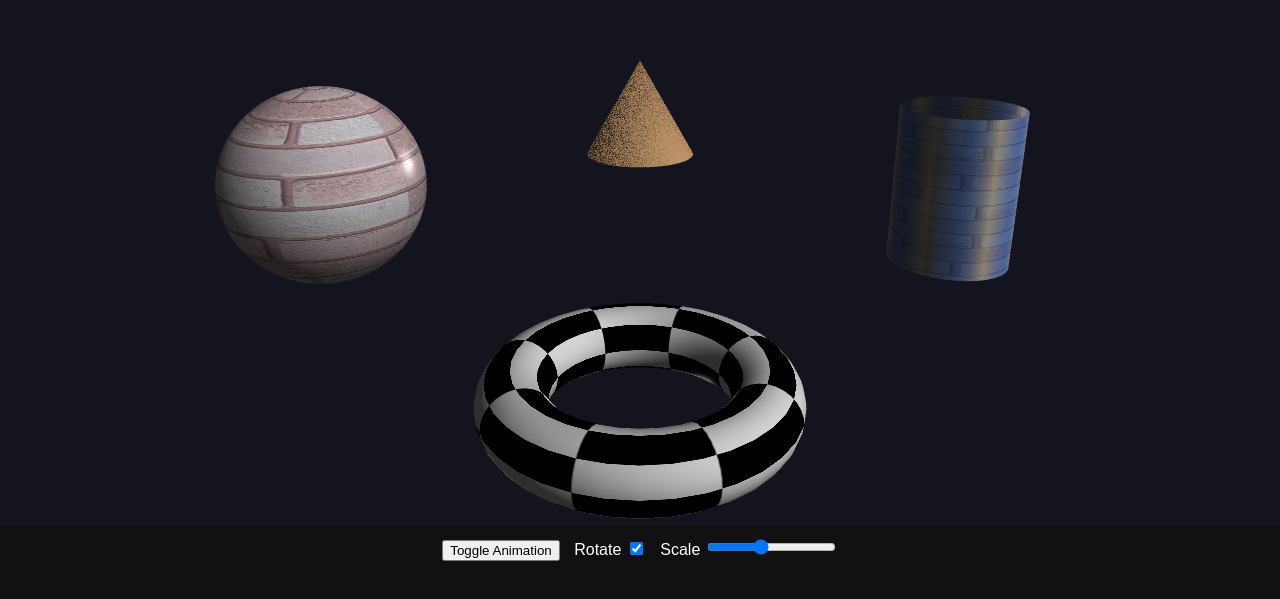
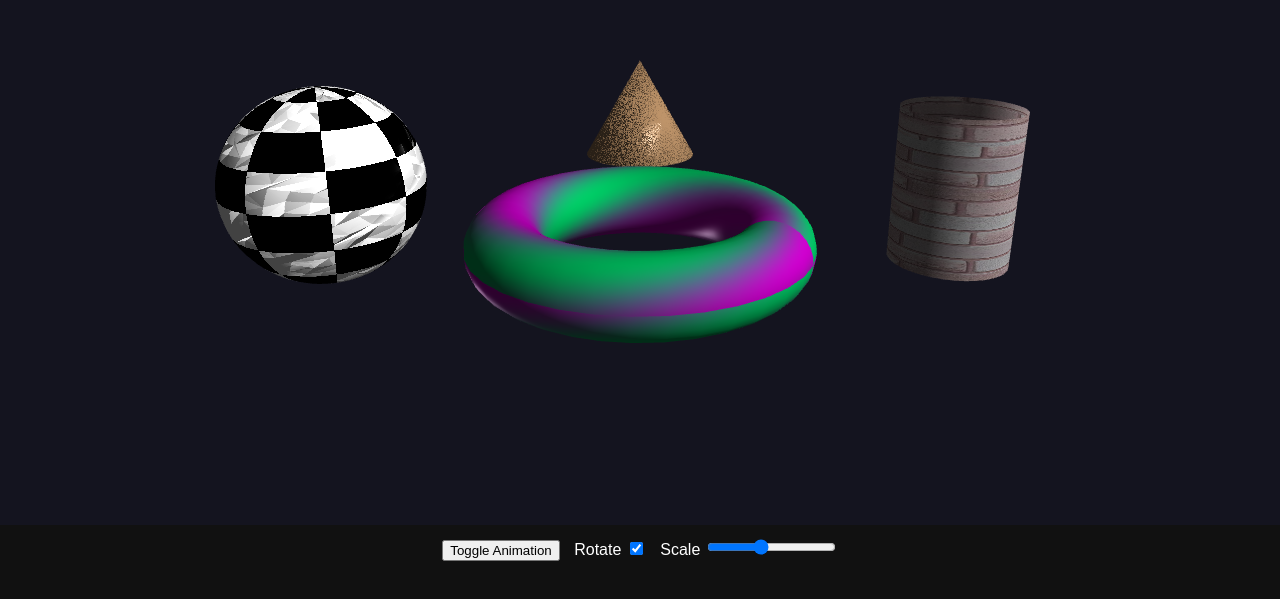
Before and after one commit to tanupatel1/Tanisha_hw5, a plain HTML site: page index.html in a window 1280 px wide. Shown: the part 155-754 px from the top of the page. Drawn offline with Linux system fonts and the light colour scheme; animation ran at ten frames a second.

Commit message:
final work and submission of hw 5

```diff
--- a/Primitives.js
+++ b/Primitives.js
@@ -1,6 +1,3 @@
-// Primitives.js
-// Creates buffer objects (vbo, nbo, uvbo, tbo) and returns an object with vertexCount
-
 function createBufferFromIndices(gl, positions, normals, uvs, tangents, indices){
   const pos=[], nrm=[], uv=[], tan=[];
   for(let i=0;i<indices.length;i++){
@@ -27,11 +24,12 @@ function createSphere(gl, radius=0.5, latBands=24, longBands=24){
     const sinT = Math.sin(theta), cosT = Math.cos(theta);
     for(let lon=0; lon<=longBands; lon++){
       const phi = lon * 2 * Math.PI / longBands;
-      const x = radius * sinT * Math.cos(phi), y = radius * cosT, z = radius * sinT * Math.sin(phi);
+      const x = radius * sinT * Math.cos(phi);
+      const y = radius * cosT;
+      const z = radius * sinT * Math.sin(phi);
       positions.push(x,y,z);
-      normals.push(x/radius, y/radius, z/radius);
+      normals.push(x/radius,y/radius,z/radius);
       uvs.push(lon/longBands, lat/latBands);
-      // tangent along increasing longitude
       tangents.push(-Math.sin(phi),0,Math.cos(phi));
     }
   }
@@ -42,7 +40,7 @@ function createSphere(gl, radius=0.5, latBands=24, longBands=24){
       indices.push(first,second,first+1, second,second+1, first+1);
     }
   }
-  return createBufferFromIndices(gl,positions,normals,uvs,tangents,indices);
+  return createBufferFromIndices(gl, positions, normals, uvs, tangents, indices);
 }
 
 // ===== Cylinder =====
@@ -51,59 +49,77 @@ function createCylinder(gl, radius=0.3, height=0.8, segments=32){
   for(let i=0;i<=segments;i++){
     const theta=i*2*Math.PI/segments;
     const x=radius*Math.cos(theta), z=radius*Math.sin(theta);
-    // two vertices per ring (bottom, top)
     positions.push(x,-height/2,z, x,height/2,z);
     normals.push(x,0,z, x,0,z);
     uvs.push(i/segments,0, i/segments,1);
-    tangents.push(-Math.sin(theta),0, Math.cos(theta), -Math.sin(theta),0,Math.cos(theta));
+    tangents.push(-Math.sin(theta),0,Math.cos(theta), -Math.sin(theta),0,Math.cos(theta));
   }
   for(let i=0;i<segments;i++){
     const a=i*2,b=a+1,c=a+2,d=a+3;
     indices.push(a,b,c,b,d,c);
   }
-  return createBufferFromIndices(gl,positions,normals,uvs,tangents,indices);
+  return createBufferFromIndices(gl, positions, normals, uvs, tangents, indices);
 }
 
 // ===== Cone =====
 function createCone(gl, radius=0.4, height=0.7, segments=32){
   const positions=[], normals=[], uvs=[], tangents=[], indices=[];
-  // tip
   positions.push(0,height/2,0); normals.push(0,1,0); uvs.push(0.5,1); tangents.push(1,0,0);
   for(let i=0;i<=segments;i++){
     const theta=i*2*Math.PI/segments;
     const x=radius*Math.cos(theta), z=radius*Math.sin(theta);
     positions.push(x,-height/2,z);
-    // approximate normal
-    const len=Math.sqrt(radius*radius+height*height);
-    normals.push(x/len, radius/len, z/len);
-    uvs.push(i/segments,0);
+    normals.push(x,0,z);
+    uvs.push((Math.cos(theta)+1)/2,0);
     tangents.push(-Math.sin(theta),0,Math.cos(theta));
   }
   for(let i=1;i<=segments;i++){
     indices.push(0,i,i+1);
   }
-  return createBufferFromIndices(gl,positions,normals,uvs,tangents,indices);
+  return createBufferFromIndices(gl, positions, normals, uvs, tangents, indices);
 }
 
 // ===== Torus =====
-function createTorus(gl,R=0.25,r=0.1,radial=32,tubular=24){
+function createTorus(gl, r=0.3, c=0.1, segR=24, segC=12){
   const positions=[], normals=[], uvs=[], tangents=[], indices=[];
-  for(let j=0;j<=radial;j++){
-    const v=j/radial*2*Math.PI, cosV=Math.cos(v), sinV=Math.sin(v);
-    for(let i=0;i<=tubular;i++){
-      const u=i/tubular*2*Math.PI, cosU=Math.cos(u), sinU=Math.sin(u);
-      const x=(R+r*cosU)*cosV, y=r*sinU, z=(R+r*cosU)*sinV;
+  for(let i=0;i<=segR;i++){
+    const theta=i*2*Math.PI/segR;
+    const cosT=Math.cos(theta), sinT=Math.sin(theta);
+    for(let j=0;j<=segC;j++){
+      const phi=j*2*Math.PI/segC;
+      const cosP=Math.cos(phi), sinP=Math.sin(phi);
+      const x=(r+c*cosP)*cosT, y=c*sinP, z=(r+c*cosP)*sinT;
       positions.push(x,y,z);
-      normals.push(cosU*cosV, sinU, cosU*sinV);
-      uvs.push(i/tubular,j/radial);
-      tangents.push(-sinU*cosV,0,-sinU*sinV);
+      const nx = cosP*cosT, ny=sinP, nz=cosP*sinT;
+      normals.push(nx,ny,nz);
+      uvs.push(i/segR,j/segC);
+      tangents.push(-sinT,0,cosT);
     }
   }
-  for(let j=0;j<radial;j++){
-    for(let i=0;i<tubular;i++){
-      const a=(tubular+1)*j+i, b=(tubular+1)*(j+1)+i;
+  for(let i=0;i<segR;i++){
+    for(let j=0;j<segC;j++){
+      const a=i*(segC+1)+j, b=a+segC+1;
       indices.push(a,b,a+1,b,b+1,a+1);
     }
   }
-  return createBufferFromIndices(gl,positions,normals,uvs,tangents,indices);
+  return createBufferFromIndices(gl, positions, normals, uvs, tangents, indices);
 }
+
+// ===== Checker Texture =====
+function makeChecksTexture(size=256,numChecks=8){
+  const canvas = document.createElement('canvas');
+  canvas.width = canvas.height = size;
+  const ctx = canvas.getContext('2d');
+  const cs = size/numChecks;
+  for(let y=0;y<numChecks;y++){
+    for(let x=0;x<numChecks;x++){
+      ctx.fillStyle = (x+y)%2===0?'#fff':'#000';
+      ctx.fillRect(x*cs,y*cs,cs,cs);
+    }
+  }
+  const tex = gl.createTexture();
+  gl.bindTexture(gl.TEXTURE_2D,tex);
+  gl.texImage2D(gl.TEXTURE_2D,0,gl.RGBA,gl.RGBA,gl.UNSIGNED_BYTE,canvas);
+  gl.generateMipmap(gl.TEXTURE_2D);
+  return tex;
+}
--- a/index.html
+++ b/index.html
@@ -2,7 +2,7 @@
 <html>
 <head>
 <meta charset="utf-8" />
-<title>HW5 - Textures & Mapping (all primitives)</title>
+<title>HW5 - Textures & Creative Animations</title>
 <style>
   body { margin:0; background:#111; color:#fff; font-family:sans-serif; }
   canvas { width:100vw; height:85vh; display:block; }
@@ -18,8 +18,6 @@
   <label>Scale <input type="range" id="scale" min="0.3" max="2" step="0.01" value="1"></label>
 </div>
 
-<script src="Primitives.js"></script>
-
 <!-- Vertex Shader -->
 <script id="vs" type="x-shader/x-vertex">
 attribute vec3 aPosition;
@@ -32,10 +30,10 @@ uniform mat4 uView;
 uniform mat4 uProj;
 uniform mat3 uNormalMat;
 
-varying vec3 vPosition;
 varying vec3 vNormal;
 varying vec3 vTangent;
 varying vec2 vUV;
+varying vec3 vPosition;
 
 void main(){
   vec4 worldPos = uModel * vec4(aPosition, 1.0);
@@ -78,47 +76,54 @@ vec3 phong(vec3 N, vec3 baseColor){
 void main(){
   vec3 N = normalize(vNormal);
   vec3 T = normalize(vTangent);
-  vec3 B = normalize(cross(N, T));
-  mat3 TBN = mat3(T, B, N);
+  vec3 B = normalize(cross(N,T));
+  mat3 TBN = mat3(T,B,N);
 
   vec3 baseColor = vec3(0.8);
 
-  if(uWhich == 0){
-    baseColor = texture2D(uTex, vUV).rgb; // sphere
-  } else if(uWhich == 1){
+  if(uWhich==0){ // Sphere with animated checker
     vec3 samp = texture2D(uTex, vUV).rgb;
-    float s = abs(sin((vUV.x + uTime*0.6)*20.0));
-    baseColor = mix(samp, mix(vec3(0.95,0.9,0.7), vec3(0.15,0.4,0.85), s), 0.6);
-  } else if(uWhich == 2){
-    float n = fract(sin(dot(vUV.xy ,vec2(12.9898,78.233)) + uTime*0.1) * 43758.5453);
-    N = normalize(vNormal + (n - 0.5) * 0.6);
-    baseColor = vec3(0.9, 0.7, 0.5);
-  } else {
-    baseColor = texture2D(uTex, vUV).rgb;
+    float pulse = 0.5 + 0.5*sin(uTime*3.0);
+    baseColor = mix(samp, samp*1.5, pulse);
+  } else if(uWhich==1){ // Cylinder
+    float vShift = fract(vUV.y + uTime*0.2);
+    baseColor = texture2D(uTex, vec2(vUV.x,vShift)).rgb;
+  } else if(uWhich==2){ // Cone
+    float n = fract(sin(dot(vUV.xy, vec2(12.9898,78.233)) + uTime*0.5) * 43758.5453);
+    N = normalize(vNormal + (n-0.5)*0.6);
+    baseColor = vec3(0.9,0.7,0.5);
+  } else if(uWhich==3){ // Torus rainbow wave
+    float c = 0.5 + 0.5*sin(uTime + vUV.x*10.0 + vUV.y*10.0);
+    baseColor = vec3(c, 1.0-c, 0.5+c*0.5);
   }
 
   if(uUseNormalMap){
     vec3 mapN = texture2D(uNormalTex, vUV).rgb;
-    vec3 mapped = normalize(mapN * 2.0 - 1.0);
-    N = normalize(TBN * mapped);
+    mapN = mapN*2.0 - 1.0;
+    N = normalize(TBN * mapN);
   }
 
   vec3 outCol = phong(N, baseColor);
-  gl_FragColor = vec4(outCol, 1.0);
+  gl_FragColor = vec4(outCol,1.0);
 }
 </script>
 
+<script src="Primitives.js"></script>
+
 <script>
+// ===== WebGL setup =====
 const canvas = document.getElementById('glcanvas');
 const gl = canvas.getContext('webgl');
 if(!gl){ alert("WebGL not available"); throw new Error("WebGL not available"); }
 
-function resize(){ canvas.width = canvas.clientWidth; canvas.height = canvas.clientHeight; gl.viewport(0,0,canvas.width,canvas.height); }
+function resize(){
+  canvas.width = canvas.clientWidth;
+  canvas.height = canvas.clientHeight;
+  gl.viewport(0,0,canvas.width,canvas.height);
+}
 window.addEventListener('resize', resize); resize();
 
-gl.enable(gl.DEPTH_TEST);
-
-// ====== SHADER SETUP ======
+// ===== Shader helpers =====
 function compile(id){
   const src = document.getElementById(id).textContent;
   const type = id==='vs'? gl.VERTEX_SHADER : gl.FRAGMENT_SHADER;
@@ -133,10 +138,49 @@ function createProg(vsId, fsId){
   if(!gl.getProgramParameter(p, gl.LINK_STATUS)) console.error(gl.getProgramInfoLog(p));
   return p;
 }
+
+// ===== Textures =====
+function loadTexture(url){
+  const tex = gl.createTexture();
+  const img = new Image();
+  img.crossOrigin = "anonymous";
+  img.onload = ()=> {
+    gl.bindTexture(gl.TEXTURE_2D, tex);
+    gl.pixelStorei(gl.UNPACK_FLIP_Y_WEBGL,true);
+    gl.texImage2D(gl.TEXTURE_2D,0,gl.RGBA,gl.RGBA,gl.UNSIGNED_BYTE,img);
+    gl.texParameteri(gl.TEXTURE_2D,gl.TEXTURE_WRAP_S,gl.CLAMP_TO_EDGE);
+    gl.texParameteri(gl.TEXTURE_2D,gl.TEXTURE_WRAP_T,gl.CLAMP_TO_EDGE);
+    gl.texParameteri(gl.TEXTURE_2D,gl.TEXTURE_MIN_FILTER,gl.LINEAR);
+    gl.texParameteri(gl.TEXTURE_2D,gl.TEXTURE_MAG_FILTER,gl.LINEAR);
+  };
+  img.src = url;
+  return tex;
+}
+
+function makeChecksTexture(size=256,numChecks=8){
+  const canvasTex = document.createElement('canvas');
+  canvasTex.width = canvasTex.height = size;
+  const ctx = canvasTex.getContext('2d');
+  const cs = size/numChecks;
+  for(let y=0;y<numChecks;y++){
+    for(let x=0;x<numChecks;x++){
+      ctx.fillStyle = (x+y)%2===0?'#fff':'#000';
+      ctx.fillRect(x*cs,y*cs,cs,cs);
+    }
+  }
+  const tex = gl.createTexture();
+  gl.bindTexture(gl.TEXTURE_2D,tex);
+  gl.texImage2D(gl.TEXTURE_2D,0,gl.RGBA,gl.RGBA,gl.UNSIGNED_BYTE,canvasTex);
+  gl.generateMipmap(gl.TEXTURE_2D);
+  return tex;
+}
+
+// ===== Program =====
 const program = createProg('vs','fs');
 gl.useProgram(program);
+gl.enable(gl.DEPTH_TEST);
 
-// uniform locations
+// ===== Uniforms & attributes =====
 const uModel = gl.getUniformLocation(program,'uModel');
 const uView  = gl.getUniformLocation(program,'uView');
 const uProj  = gl.getUniformLocation(program,'uProj');
@@ -153,16 +197,28 @@ const aNormal = gl.getAttribLocation(program,'aNormal');
 const aTangent = gl.getAttribLocation(program,'aTangent');
 const aUV = gl.getAttribLocation(program,'aUV');
 
-// ====== PRIMITIVES ======
+// ===== Primitives =====
 const sphere = createSphere(gl,0.5,36,36);
 const cylinder = createCylinder(gl,0.3,0.8,36);
 const cone = createCone(gl,0.4,0.7,36);
 const torus = createTorus(gl,0.35,0.1,36,28);
 
-// ====== MATH HELPERS ======
+// ===== Textures =====
+const checkerTex = makeChecksTexture(512,8);
+const normalTex = loadTexture('normalMap.png'); // bump map
+const cylTex = loadTexture('brick.jpg');
+
+// ===== UI & State =====
+let camera=[0,1.2,4];
+let time=0, rotate=true, scale=1, anim=true;
+document.getElementById("toggleAnim").onclick = ()=>{ anim = !anim; };
+document.getElementById("rotate").onchange = e=>{ rotate = e.target.checked; };
+document.getElementById("scale").oninput = e=>{ scale=parseFloat(e.target.value); };
+
+// ===== Math helpers =====
 function perspective(fovy, aspect, near, far){
   const f = 1/Math.tan(fovy/2), nf=1/(near-far), out=new Float32Array(16);
-  out[0]=f/aspect; out[5]=f; out[10]=(far+near)*nf; out[11]=-1; out[14]=2*far*near*nf;
+  out[0]=f/aspect; out[5]=f; out[10]=(far+near)*nf; out[11]=-1; out[14]=2*far*near*nf; out[15]=0;
   return out;
 }
 function lookAt(eye,center,up){
@@ -177,86 +233,27 @@ function sub(a,b){ return a.map((x,i)=>x-b[i]); }
 function cross(a,b){ return [a[1]*b[2]-a[2]*b[1], a[2]*b[0]-a[0]*b[2], a[0]*b[1]-a[1]*b[0]]; }
 function dot(a,b){ return a.reduce((s,v,i)=>s+v*b[i],0); }
 
-// ====== GLOBAL STATE ======
-let camera=[0,1.2,4];
-let time=0, rotate=true, scale=1, anim=true;
-document.getElementById("toggleAnim").onclick = ()=>{ anim = !anim; };
-document.getElementById("rotate").onchange = e=>{ rotate = e.target.checked; };
-document.getElementById("scale").oninput = e=>{ scale=parseFloat(e.target.value); };
-
-// ====== TEXTURES ======
-function loadTextureNoMipmap(url){
-  const tex = gl.createTexture();
-  const img = new Image();
-  img.crossOrigin = "anonymous";
-  img.onload = ()=>{
-    gl.bindTexture(gl.TEXTURE_2D, tex);
-    gl.pixelStorei(gl.UNPACK_FLIP_Y_WEBGL, true);
-    gl.texImage2D(gl.TEXTURE_2D,0,gl.RGBA,gl.RGBA,gl.UNSIGNED_BYTE,img);
-    gl.texParameteri(gl.TEXTURE_2D, gl.TEXTURE_WRAP_S, gl.CLAMP_TO_EDGE);
-    gl.texParameteri(gl.TEXTURE_2D, gl.TEXTURE_WRAP_T, gl.CLAMP_TO_EDGE);
-    gl.texParameteri(gl.TEXTURE_2D, gl.TEXTURE_MIN_FILTER, gl.LINEAR);
-    gl.texParameteri(gl.TEXTURE_2D, gl.TEXTURE_MAG_FILTER, gl.LINEAR);
-  };
-  img.onerror = ()=>{ console.warn("Failed to load",url); };
-  img.src = url;
-  return tex;
-}
-const brickTex = loadTextureNoMipmap('brick.jpg');
-
-// Procedural checkerboard for torus
-function makeChecksTexture(size = 512, checks = 8) {
-  const c = document.createElement('canvas');
-  c.width = c.height = size;
-  const ctx = c.getContext('2d');
-  const checkSize = size / checks;
-  for (let y = 0; y < checks; y++) {
-    for (let x = 0; x < checks; x++) {
-      ctx.fillStyle = (x + y) % 2 === 0 ? '#ffffff' : '#000000';
-      ctx.fillRect(x * checkSize, y * checkSize, checkSize, checkSize);
-    }
-  }
-  const tex = gl.createTexture();
-  gl.bindTexture(gl.TEXTURE_2D, tex);
-  gl.pixelStorei(gl.UNPACK_FLIP_Y_WEBGL, true);
-  gl.texImage2D(gl.TEXTURE_2D, 0, gl.RGBA, gl.RGBA, gl.UNSIGNED_BYTE, c);
-  gl.texParameteri(gl.TEXTURE_2D, gl.TEXTURE_WRAP_S, gl.REPEAT);
-  gl.texParameteri(gl.TEXTURE_2D, gl.TEXTURE_WRAP_T, gl.REPEAT);
-  gl.texParameteri(gl.TEXTURE_2D, gl.TEXTURE_MIN_FILTER, gl.LINEAR);
-  gl.texParameteri(gl.TEXTURE_2D, gl.TEXTURE_MAG_FILTER, gl.LINEAR);
-  return tex;
-}
-const checksTex = makeChecksTexture(512, 8);
-
-// ====== DRAW HELPERS ======
-function modelMat(tx, ty, tz, angleY){
-  const c = Math.cos(angleY), s = Math.sin(angleY);
+function modelMat(tx,ty,tz,angleY){
+  const c=Math.cos(angleY), s=Math.sin(angleY);
   return new Float32Array([
-    c*scale, 0, s*scale, 0,
-    0, scale, 0, 0,
-    -s*scale, 0, c*scale, 0,
-    tx, ty, tz, 1
+    c*scale,0,s*scale,0,
+    0,scale,0,0,
+   -s*scale,0,c*scale,0,
+    tx,ty,tz,1
   ]);
 }
 function normalMatrix(model){
-  return new Float32Array([ model[0],model[1],model[2], model[4],model[5],model[6], model[8],model[9],model[10] ]);
+  return new Float32Array([model[0],model[1],model[2], model[4],model[5],model[6], model[8],model[9],model[10]]);
 }
 function bindAttribs(prim){
-  gl.bindBuffer(gl.ARRAY_BUFFER, prim.vbo);
-  gl.enableVertexAttribArray(aPosition); gl.vertexAttribPointer(aPosition,3,gl.FLOAT,false,0,0);
-  gl.bindBuffer(gl.ARRAY_BUFFER, prim.nbo);
-  gl.enableVertexAttribArray(aNormal); gl.vertexAttribPointer(aNormal,3,gl.FLOAT,false,0,0);
-  gl.bindBuffer(gl.ARRAY_BUFFER, prim.tbo);
-  gl.enableVertexAttribArray(aTangent); gl.vertexAttribPointer(aTangent,3,gl.FLOAT,false,0,0);
-  gl.bindBuffer(gl.ARRAY_BUFFER, prim.uvbo);
-  gl.enableVertexAttribArray(aUV); gl.vertexAttribPointer(aUV,2,gl.FLOAT,false,0,0);
+  gl.bindBuffer(gl.ARRAY_BUFFER, prim.vbo); gl.enableVertexAttribArray(aPosition); gl.vertexAttribPointer(aPosition,3,gl.FLOAT,false,0,0);
+  gl.bindBuffer(gl.ARRAY_BUFFER, prim.nbo); gl.enableVertexAttribArray(aNormal); gl.vertexAttribPointer(aNormal,3,gl.FLOAT,false,0,0);
+  gl.bindBuffer(gl.ARRAY_BUFFER, prim.tbo); gl.enableVertexAttribArray(aTangent); gl.vertexAttribPointer(aTangent,3,gl.FLOAT,false,0,0);
+  gl.bindBuffer(gl.ARRAY_BUFFER, prim.uvbo); gl.enableVertexAttribArray(aUV); gl.vertexAttribPointer(aUV,2,gl.FLOAT,false,0,0);
 }
-function drawPrimitive(prim){
-  bindAttribs(prim);
-  gl.drawArrays(gl.TRIANGLES,0,prim.vertexCount);
-}
+function drawPrimitive(prim){ bindAttribs(prim); gl.drawArrays(gl.TRIANGLES,0,prim.vertexCount); }
 
-// ====== RENDER LOOP ======
+// ===== Render loop =====
 function render(){
   resize();
   gl.clearColor(0.08,0.08,0.12,1.0);
@@ -269,17 +266,18 @@ function render(){
   gl.uniform1f(uTime,time);
   gl.uniform3fv(uLightDir,normalize([1.0,1.0,0.8]));
 
-  const angle = rotate ? time*0.45 : 0;
+  const angle = rotate ? time*0.5 : 0;
 
-  // Sphere
+  // Sphere with bump map
   let model = modelMat(-1.6,0,0,angle);
   gl.uniformMatrix4fv(uModel,false,model);
   gl.uniformMatrix3fv(uNormalMat,false,normalMatrix(model));
   gl.uniform1i(uWhich,0);
-  gl.activeTexture(gl.TEXTURE0);
-  gl.bindTexture(gl.TEXTURE_2D, brickTex);
+  gl.activeTexture(gl.TEXTURE0); gl.bindTexture(gl.TEXTURE_2D, checkerTex);
   gl.uniform1i(uTex,0);
-  gl.uniform1i(uUseNormalMap,0);
+  gl.activeTexture(gl.TEXTURE1); gl.bindTexture(gl.TEXTURE_2D, normalTex);
+  gl.uniform1i(uNormalTex,1);
+  gl.uniform1i(uUseNormalMap,1);
   drawPrimitive(sphere);
 
   // Cylinder
@@ -287,7 +285,7 @@ function render(){
   gl.uniformMatrix4fv(uModel,false,model);
   gl.uniformMatrix3fv(uNormalMat,false,normalMatrix(model));
   gl.uniform1i(uWhich,1);
-  gl.bindTexture(gl.TEXTURE_2D, brickTex);
+  gl.activeTexture(gl.TEXTURE0); gl.bindTexture(gl.TEXTURE_2D, cylTex);
   gl.uniform1i(uTex,0);
   gl.uniform1i(uUseNormalMap,0);
   drawPrimitive(cylinder);
@@ -300,20 +298,18 @@ function render(){
   gl.uniform1i(uUseNormalMap,0);
   drawPrimitive(cone);
 
-  // Torus (checkerboard)
-  model = modelMat(0,0,2,angle);
+  // Torus
+  const torusY = 0.3 + 0.15*Math.sin(time*2);
+  model = modelMat(0,torusY,2,angle);
   gl.uniformMatrix4fv(uModel,false,model);
   gl.uniformMatrix3fv(uNormalMat,false,normalMatrix(model));
   gl.uniform1i(uWhich,3);
-  gl.bindTexture(gl.TEXTURE_2D, checksTex);
-  gl.uniform1i(uTex,0);
   gl.uniform1i(uUseNormalMap,0);
   drawPrimitive(torus);
 
   if(anim) time += 0.016;
   requestAnimationFrame(render);
 }
-
 requestAnimationFrame(render);
 </script>
 </body>
```
Also changed, not shown: normalMap.png (added).
